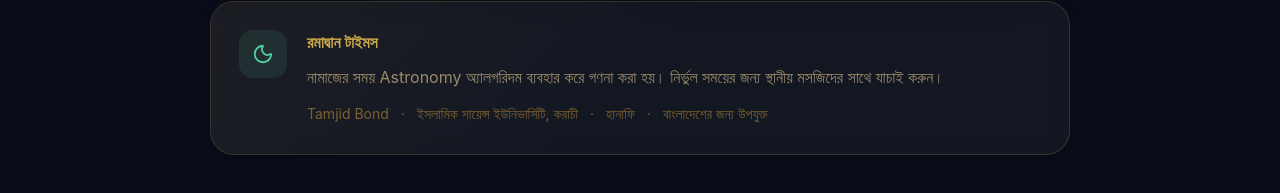
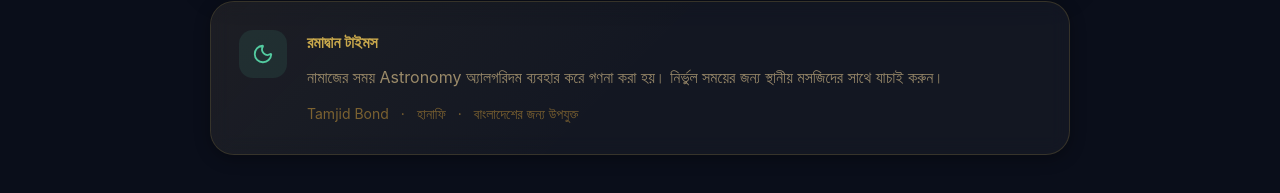
Before and after one commit to tamjidbond/Ramadan, a React (Vite) app: page / in a window 1280 px wide. Shown: the part 855-1048 px from the top of the page. Built offline with nearby package versions, Linux system fonts and the light colour scheme; a web font is replaced by a local one.

Commit message:
updated credits

```diff
--- a/src/App.jsx
+++ b/src/App.jsx
@@ -3075,11 +3075,7 @@ export default function RamadanUltra() {
                   <span key="info-api">
                     <a href="https://tamjidbond.netlify.app/" target="_blank">Tamjid Bond</a>
                   </span>
-                  <span key="info-sep1">·</span>
-                  <span key="info-method">
-                    {METHODS.find((m) => m.id === method)?.name}
-                  </span>
-                  <span key="info-sep2">·</span>
+                   <span key="info-sep3">·</span>
                   <span key="info-school">
                     {SCHOOLS.find((s) => s.id === school)?.name}
                   </span>
```
